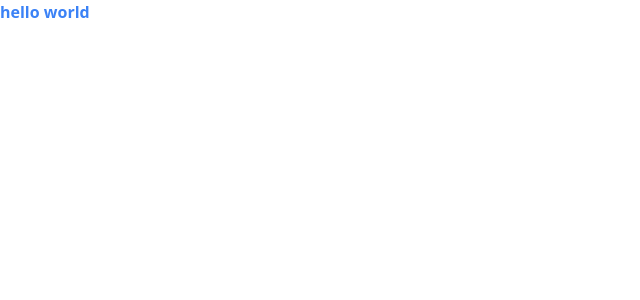
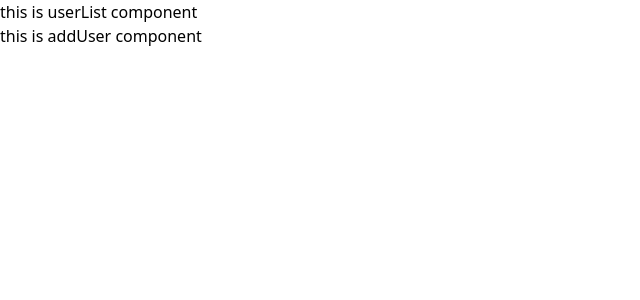
Before and after one commit to NeginSal/CRUD-Vue3, a Vue app: page / in a window 1280 px wide. Shown: the top 300 px of the page, without its empty margins (0-640 px from the left). Built offline with nearby package versions, Linux system fonts and the light colour scheme.

Commit message:
added route for components

```diff
--- a/package.json
+++ b/package.json
@@ -17,7 +17,6 @@
     "@babel/core": "^7.12.16",
     "@babel/eslint-parser": "^7.12.16",
     "@vue/cli-plugin-babel": "~5.0.0",
-    "@vue/cli-plugin-eslint": "~5.0.0",
     "@vue/cli-service": "~5.0.0",
     "autoprefixer": "^10.4.14",
     "eslint": "^7.32.0",
--- a/src/App.vue
+++ b/src/App.vue
@@ -1,5 +1,5 @@
 <template>
-  <div class="text-blue-500 font-bold">hello world</div>
+  <router-view />
 </template>
 
 <script>
--- /dev/null
+++ b/src/components/Home.vue
@@ -0,0 +1,24 @@
+<template>
+  <div>
+    <UserList/>
+    <AddUser/>
+  </div>
+</template>
+
+<script>
+import  UserList  from "./UserList.vue";
+import  AddUser  from "./AddUser.vue";
+
+export default {
+  components: {
+    UserList,
+    AddUser,
+  },
+  setup() {
+    return {};
+  },
+};
+</script>
+
+<style lang="scss" scoped>
+</style>
--- a/src/router.js
+++ b/src/router.js
@@ -4,7 +4,7 @@ const routes = [
   {
     path: "/",
     name: "users",
-    component: () => import("./components/UserList")
+    component: () => import("./components/Home")
   },
   {
     path: "/users/:id",
```
Also changed, not shown: 2 other files (tests, documents, lock files or other folders).
